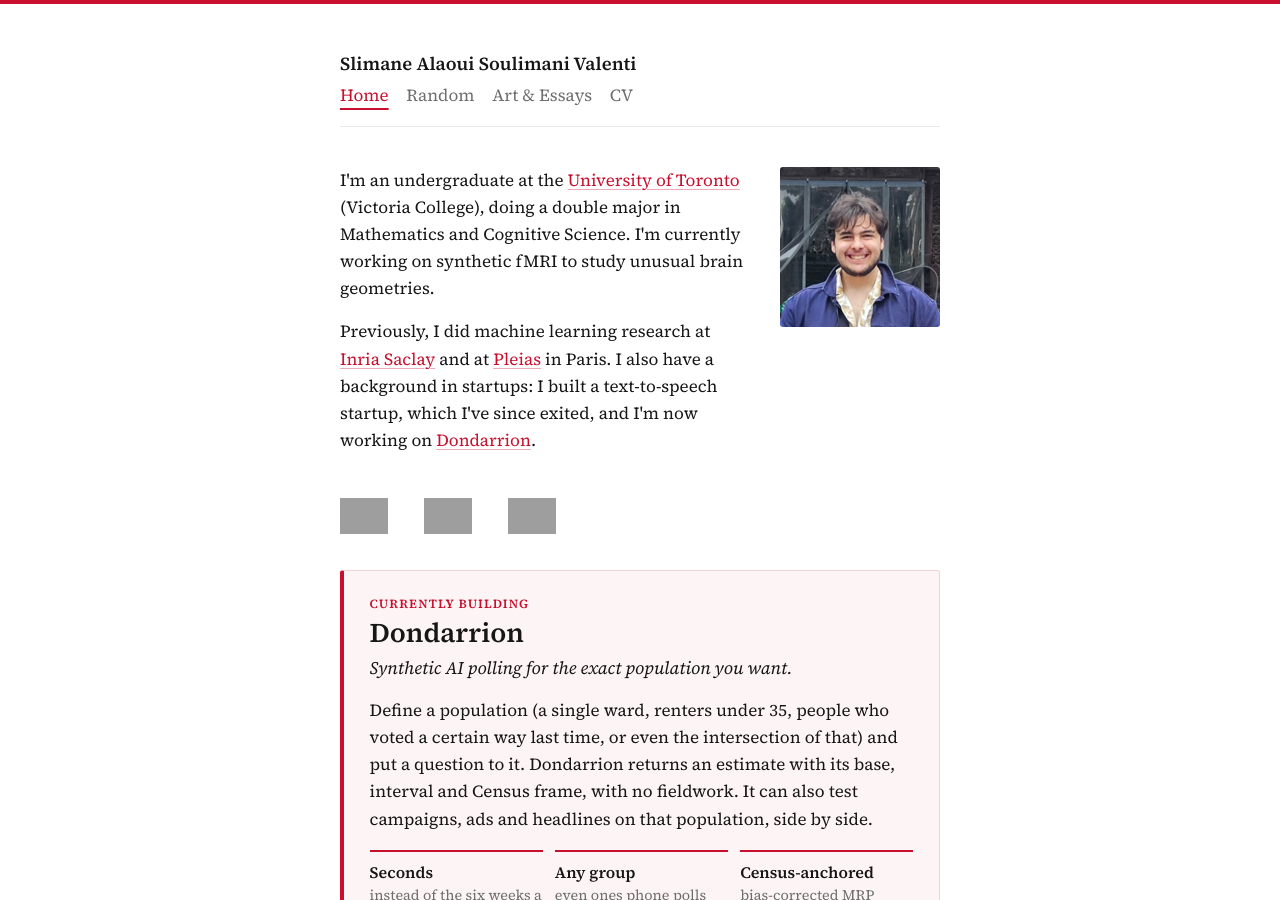
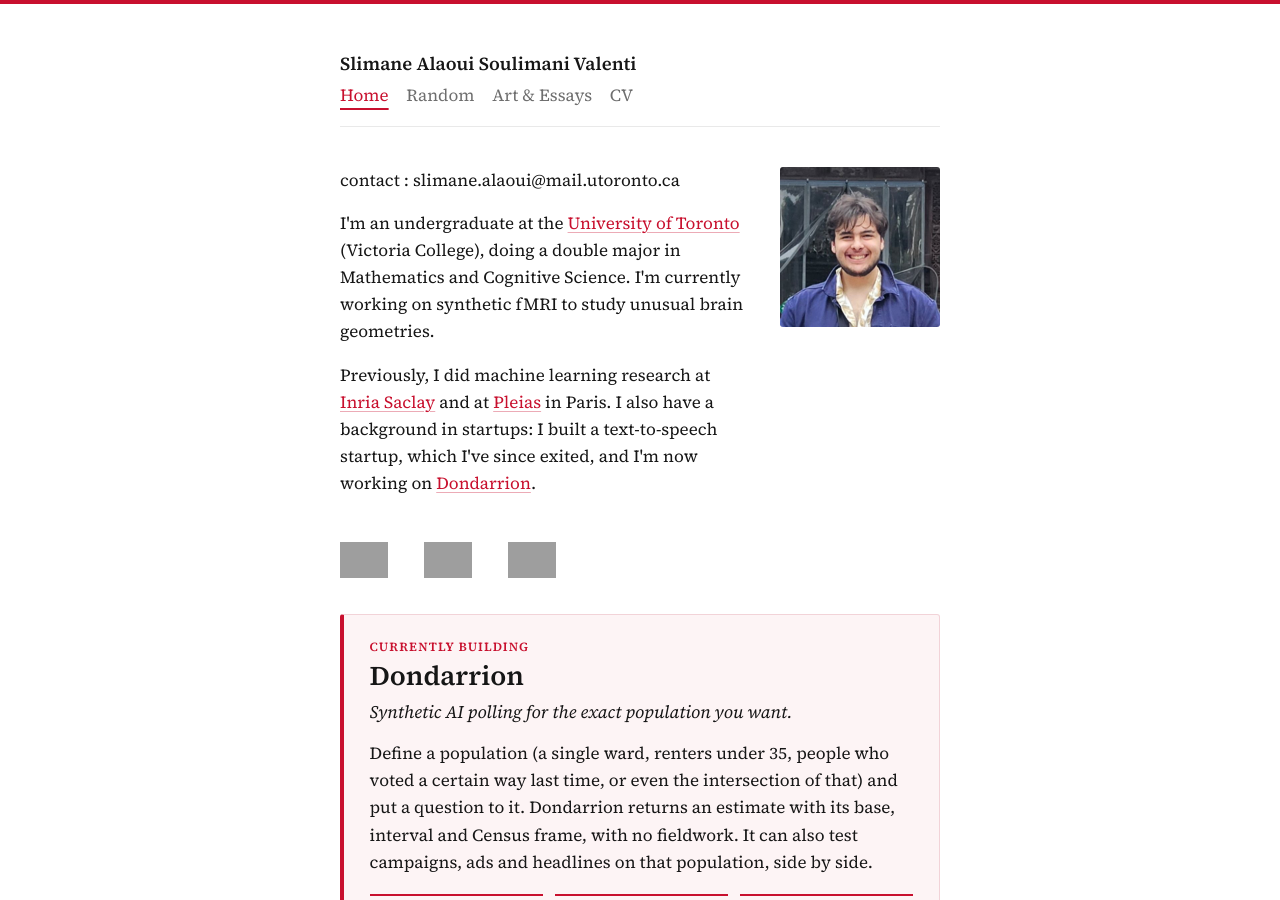
Before and after one commit to SlimaneAsv/slimaneasv.github.io, a Jekyll site: the page built from index.html, in a window 1280 px wide and 900 px high. Built offline with Jekyll 4.4.1, drawn with Linux system fonts in a browser that asks for light colours; grey boxes are pictures that could not be loaded.

Commit message:
Update index.html

```diff
--- a/index.html
+++ b/index.html
@@ -4,6 +4,7 @@ title: Home
 ---
 <section class="intro">
   <div class="intro-text">
+    <p>contact : slimane.alaoui@mail.utoronto.ca</p>
     <p>I'm an undergraduate at the <a href="https://www.utoronto.ca">University of Toronto</a> (Victoria College), doing a double major in Mathematics and Cognitive Science. I'm currently working on synthetic fMRI to study unusual brain geometries.</p>
     <p>Previously, I did machine learning research at <a href="https://team.inria.fr/simbiotx/">Inria Saclay</a> and at <a href="https://pleias.ai">Pleias</a> in Paris. I also have a background in startups: I built a text-to-speech startup, which I've since exited, and I'm now working on <a href="https://dondarrion.com">Dondarrion</a>.</p>
   </div>
```
